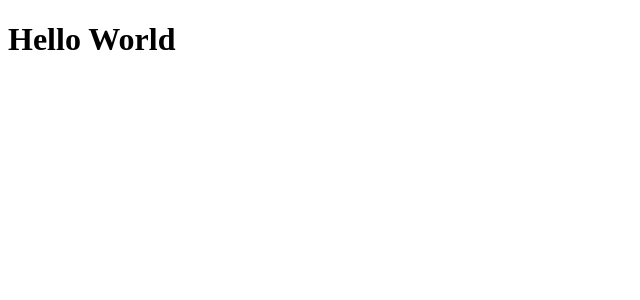
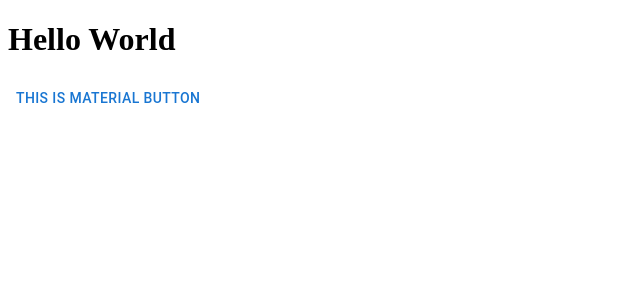
Before and after one commit to dmitrisanzharov/webpack-basics, a React app: page / in a window 1280 px wide. Shown: the top 300 px of the page, without its empty margins (0-640 px from the left). Built offline with nearby package versions, Linux system fonts and the light colour scheme.

Commit message:
all good

```diff
--- a/package.json
+++ b/package.json
@@ -30,6 +30,9 @@
   },
   "dependencies": {
     "@babel/preset-react": "^7.26.3",
+    "@emotion/react": "^11.14.0",
+    "@emotion/styled": "^11.14.0",
+    "@mui/material": "^6.4.4",
     "axios": "^1.7.9",
     "react": "^18.2.0",
     "react-dom": "^18.2.0",
--- a/src/components/App.tsx
+++ b/src/components/App.tsx
@@ -1,10 +1,14 @@
-import React from 'react'
+import React from 'react';
+import { Box, Button } from '@mui/material';
 
 type Props = {}
 
 const App = (props: Props) => {
   return (
-    <div>App</div>
+    <Box>
+        <h1>Hello World</h1>
+        <Button>this is material button</Button>
+    </Box>
   )
 }
 
--- a/src/index.tsx
+++ b/src/index.tsx
@@ -3,4 +3,4 @@ import ReactDOM from "react-dom/client";
 import App from "./components/App";
 
 const root = ReactDOM.createRoot(document.getElementById("root") as HTMLElement);
-root.render(<h1>Hello World</h1>); // here I can also put: root.render(<App />);
+root.render(<App />); // here I can also put: root.render(<App />);
```
Also changed, not shown: 1 other file (tests, documents, lock files or other folders).
